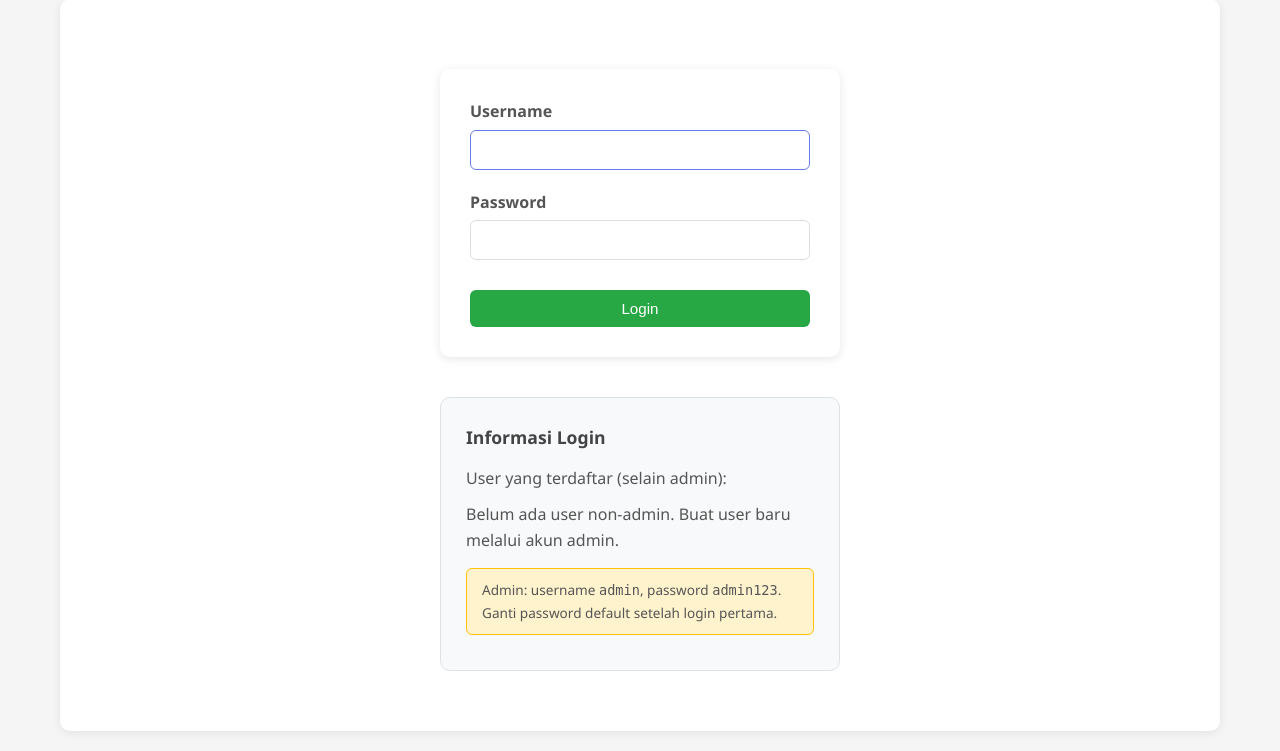
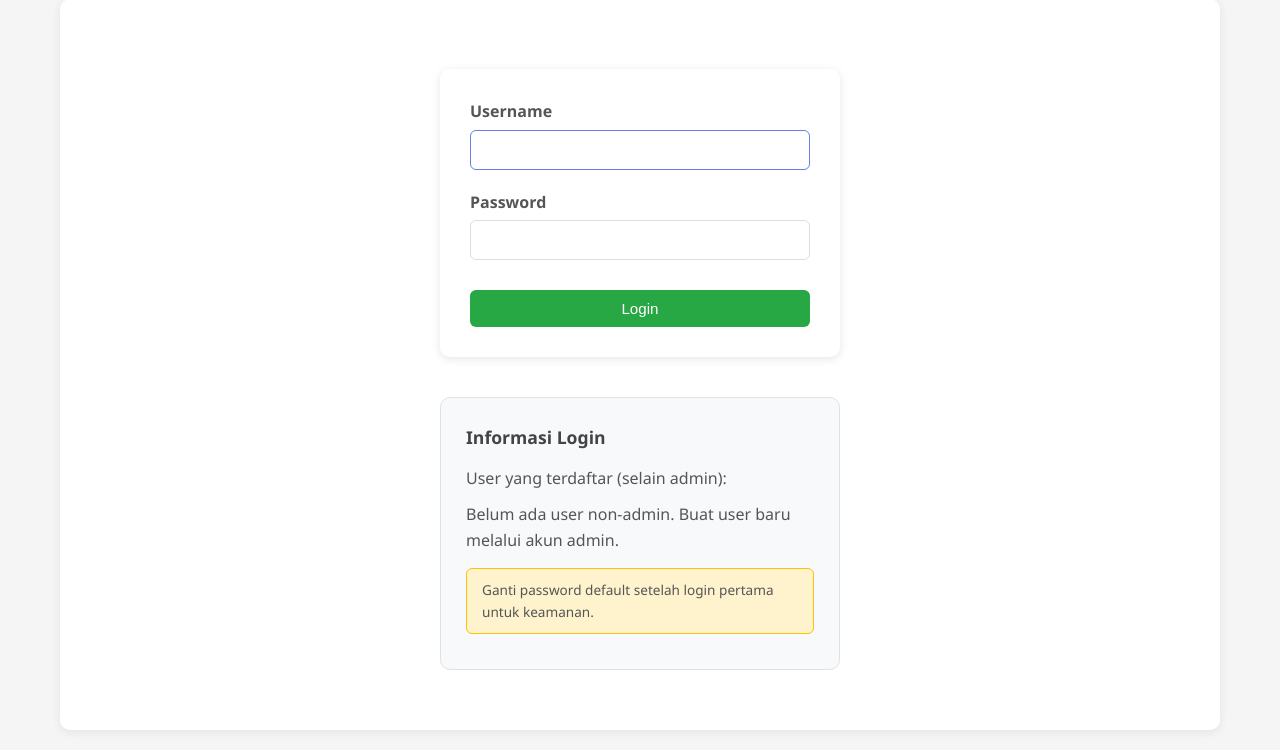
Before and after one commit to hafazahh/testopencode, a Flask app: page /login in a window 1280 px wide. Shown: the part 127-878 px from the top of the page. Run offline with Flask 3, Linux system fonts and the light colour scheme; data comes from the database, SQL or seed files in the repository.

Commit message:
Remove admin credentials note from login page

```diff
--- a/templates/login.html
+++ b/templates/login.html
@@ -62,7 +62,7 @@
     {% else %}
     <p>Belum ada user non-admin. Buat user baru melalui akun admin.</p>
     {% endif %}
-    <p class="login-info-note">Admin: username <code>admin</code>, password <code>admin123</code>. Ganti password default setelah login pertama.</p>
+    <p class="login-info-note">Ganti password default setelah login pertama untuk keamanan.</p>
 </div>
         </main>
     </div>
```
